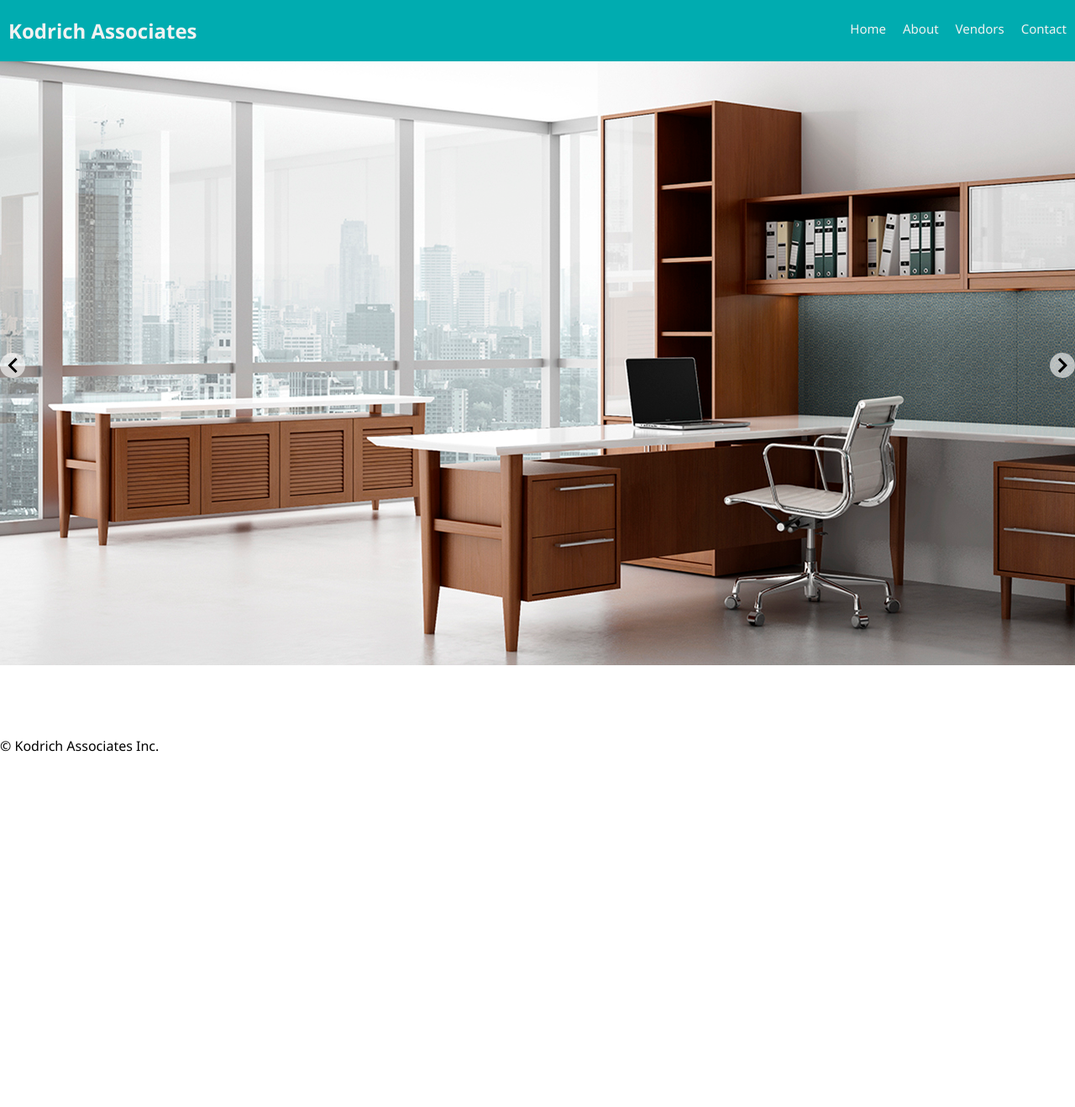
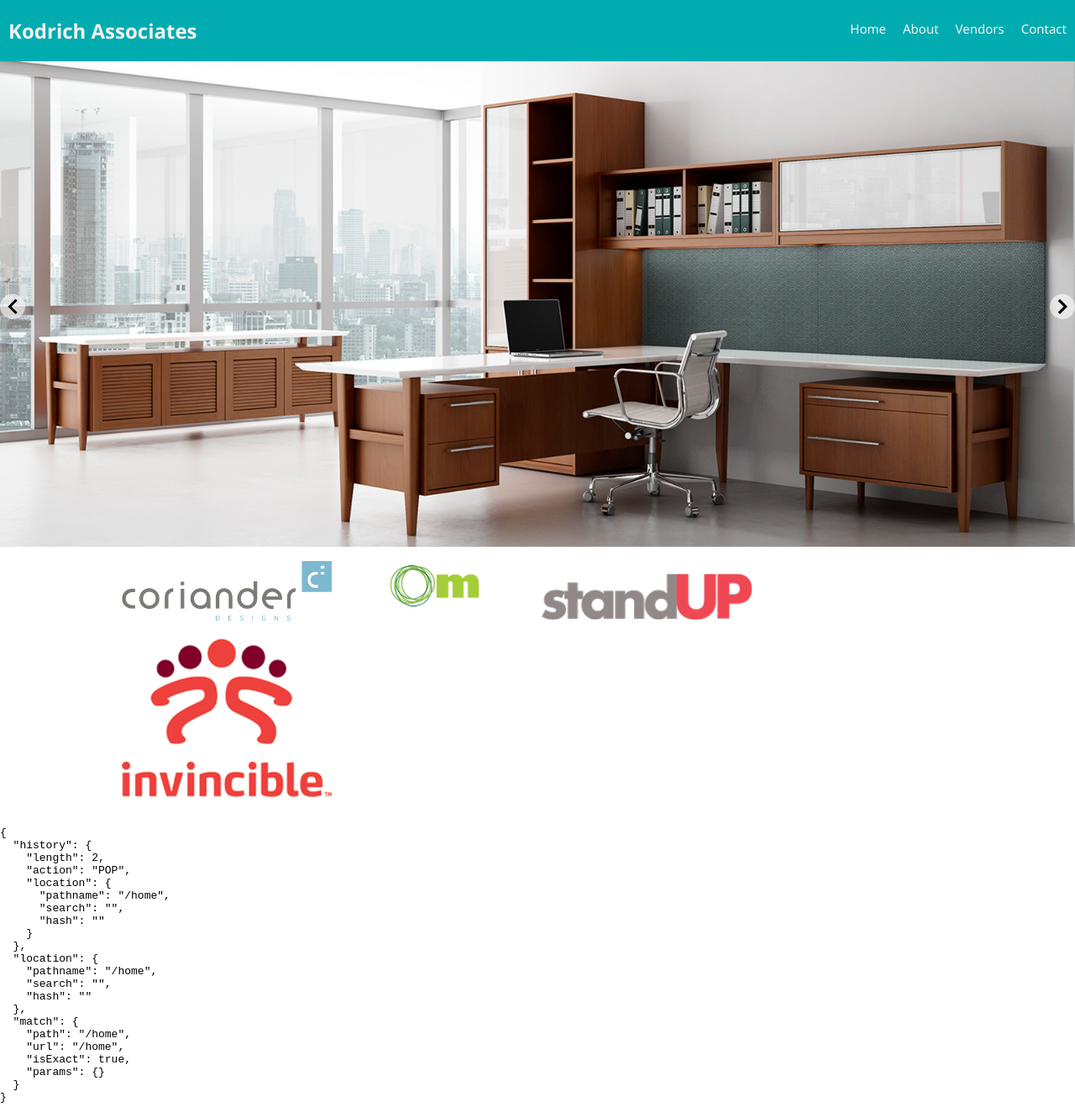
Before and after one commit to KingSutter/Kodrich-Associates, a React app: page /#/home in a window 1280 px wide. Shown: the top 1318 px of the page at 84% size. Before the commit the page ends 899 px from the top, so only its background shows below. Built offline with nearby package versions, Linux system fonts and the light colour scheme; no server answers.

Commit message:
lets company images go to company overview

```diff
--- a/package.json
+++ b/package.json
@@ -4,6 +4,7 @@
   "private": true,
   "proxy": "http://localhost:5000",
   "dependencies": {
+    "@material-ui/core": "^4.11.0",
     "axios": "^0.19.0",
     "bcryptjs": "^2.4.3",
     "cookie-session": "^2.0.0-beta.3",
--- /dev/null
+++ b/src/components/UserPage/UserPage.css
@@ -0,0 +1,22 @@
+.container{
+    text-align:center;
+    border:1px solid #666;
+}
+
+.companyLogo{
+    display:inline-block;
+    margin-left: auto;
+    margin-right: auto;
+    width: 50%;
+    max-width: 250px;
+}
+
+.slide-container img {
+    max-width: 100%;
+    height: auto;
+    width: auto\9;
+}
+/*
+.slide-container {
+    max-width: 500px;
+} */
--- a/src/components/UserPage/UserPage.js
+++ b/src/components/UserPage/UserPage.js
@@ -1,9 +1,17 @@
 import React, { Component } from 'react';
 import { Fade } from 'react-slideshow-image';
+import Grid from '@material-ui/core/Grid';
 import 'react-slideshow-image/dist/styles.css';
+import './UserPage.css';
+import {withRouter} from 'react-router-dom';
 
 class UserPage extends Component {
-  // this component doesn't do much to start, just renders some user info to the DOM
+  handleImageClick = (vendor) => {
+    this.props.history.push({
+      pathname: `/vendors/${vendor}`
+    })
+  }
+
   render() {
     return (
       <div>
@@ -26,9 +34,24 @@ class UserPage extends Component {
             </div>
         </Fade>
         </div>
+        <Grid
+          container
+          direction="row"
+          justify="center"
+          alignItems="center"
+          className = "grid-item"
+          >
+          <div className = "logo-container">
+            <img className="companyLogo" onClick={()=>this.handleImageClick("coriander")} src="img/Coriander-logo-blue.png"/>
+            <img className="companyLogo" onClick={()=>this.handleImageClick("om")} src="img/om-logo.png"/>
+            <img className="companyLogo" onClick={()=>this.handleImageClick("standup")} src="img/Stand-Up-Header-Logo-3.png"/>
+            <img className="companyLogo" onClick={()=>this.handleImageClick("invincible")} src="img/unnamed.png"/>
+          </div>
+        </Grid>
+        <pre>{JSON.stringify(this.props, null, 2)}</pre>
       </div>
     );
   }
 }
 
-export default UserPage;
+export default withRouter(UserPage);
```
Also changed, not shown: src/components/App/App.css (+20 -0 lines), public/img/Coriander-logo-blue.png (added), public/img/Stand-Up-Header-Logo-3.png (added), public/img/om-logo.png (added), public/img/unnamed.png (added).
